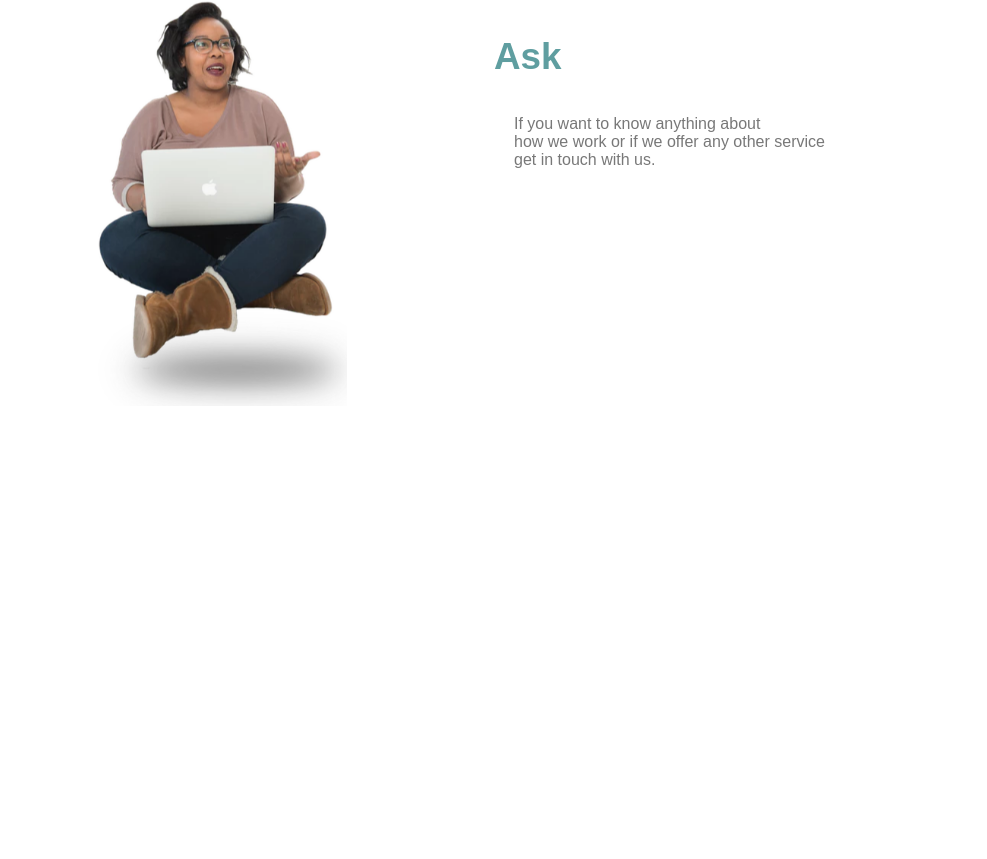
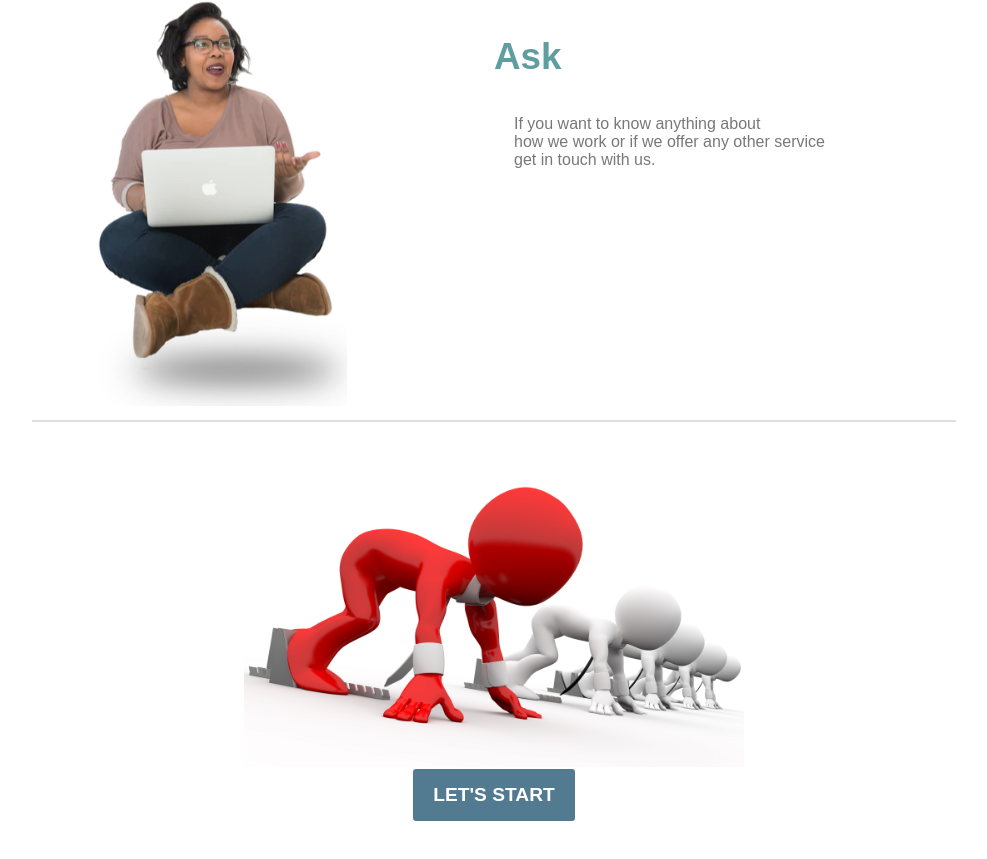
Before and after one commit to nahomtefera/design_studio, a React (Create React App) app: page / in a window 1280 px wide. Shown: the part 1916-2775 px from the top of the page, without its empty margins (146-1133 px from the left). Before the commit the page ends 2578 px from the top, so only its background shows below. Built offline with nearby package versions, Linux system fonts and the light colour scheme.

Commit message:
GetStarted component is rady

```diff
--- a/src/App.js
+++ b/src/App.js
@@ -5,16 +5,18 @@ import Headline from './components/headline/headline';
 import ServicesPanel from './components/services-panel/services-panel';
 import Portfolio from './components/portfolio/portfolio';
 import GetSupport from './components/getsupport/getsupport';
+import GetStarted from './components/getstarted/getstarted';
 
 class App extends Component {
   render() {
     return (
       <div className="App">
-         <Header className="app-header"/>
-         <Headline className="app-headline"/>
-         <ServicesPanel />
-         <Portfolio />
-         <GetSupport />
+        <Header className="app-header"/>
+        <Headline className="app-headline"/>
+        <ServicesPanel />
+        <Portfolio />
+        <GetSupport />
+        <GetStarted />
       </div>
     );
   }
--- /dev/null
+++ b/src/components/getstarted/getstarted.css
@@ -0,0 +1,11 @@
+.get-started-container {
+    width: 85%;
+    margin: 0 auto;
+    text-align: center;
+    vertical-align: top
+}
+
+.get-started-img {
+    max-width: 500px;
+    vertical-align: middle;
+}
--- /dev/null
+++ b/src/components/getstarted/getstarted.jsx
@@ -0,0 +1,23 @@
+import React, {Component} from 'react';
+import './getstarted.css';
+import GetReadyImg from '../../images/get-ready.jpg'
+
+class GetStarted extends Component {
+
+    render() {
+        return (
+            <div className="get-started">
+                <br/>
+                <br/>
+                <div className="get-started-container">
+                    <img src={GetReadyImg} className="get-started-img" alt="start to run"/>
+                    <br/>
+                    <button className="headline-call-action-button">Let's start</button>
+                </div>
+                <br/><br/><br/>
+            </div>
+        )
+    }
+}
+
+export default GetStarted;
--- a/src/components/getsupport/getsupport.jsx
+++ b/src/components/getsupport/getsupport.jsx
@@ -24,7 +24,9 @@ class GetSupport extends Component {
 
                     </p>
                 </div>
-                <br/><br/><br/><br/><br/><br/><br/><br/><br/><br/><br/><br/><br/><br/><br/>
+                <br/>
+                <div className="bar"></div>
+                <br/>
             </div>
         )
     }
```
Also changed, not shown: src/components/services-panel/services-panel.css (+0 -19 lines), src/images/get-ready.jpg (added).
